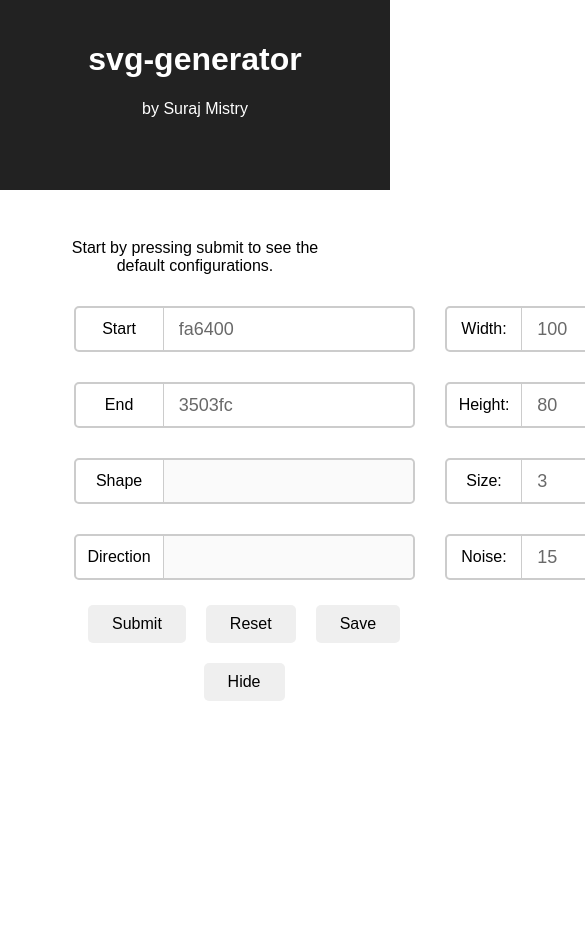
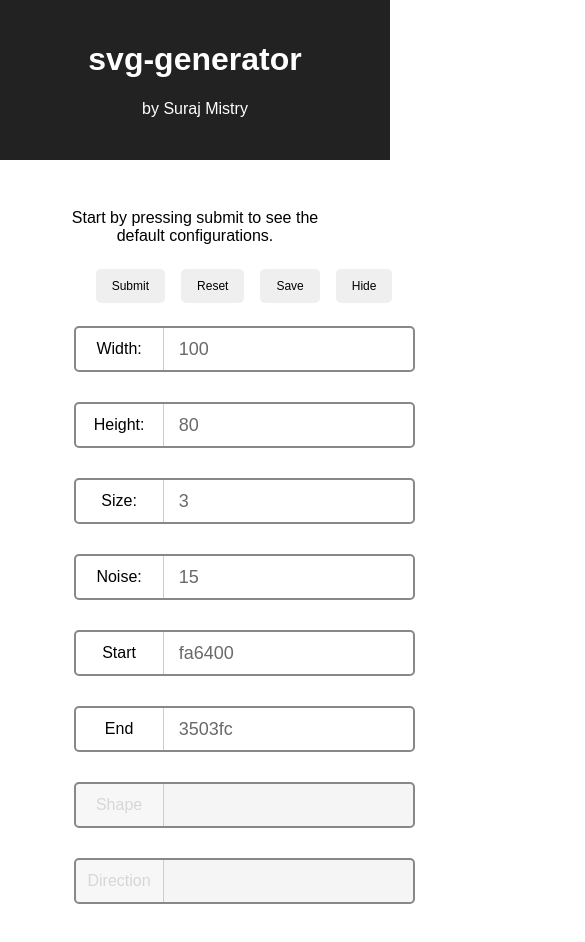
Before and after one commit to surmistry/svg-generator-app, a React (Create React App) app: page / in a window 390 px wide. Shown: the top 942 px of the page, 585 px wide, since content can reach past the window. Before the commit the page ends 844 px from the top, so only its background shows below. Built offline with nearby package versions, Linux system fonts and the light colour scheme.

Commit message:
Add form styles and responsivenes

```diff
--- a/src/App.css
+++ b/src/App.css
@@ -13,7 +13,7 @@ p#root-variable-store{
 
 .App-header {
   background-color: #222;
-  height: 150px;
+  height: 120px;
   padding: 20px;
   color: white;
 }
@@ -37,7 +37,7 @@ p#root-variable-store{
 
 svg {
   position: absolute;
-  top: 190px;
+  top: 160px;
   left: 0;
   z-index: -1;
 }
@@ -47,7 +47,8 @@ svg {
   grid-template-areas:
   'left-col right-col'
   'left-col right-col'
-  'left-col right-col';
+  'left-col right-col'
+  'submit-col submit-col';
 
   grid-auto-columns: 1fr 1fr;
   }
@@ -78,16 +79,17 @@ div.input.error{
 
 }
 
-input.input {
-  /* width: 54px; */
-}
 
 .input > label {
   display: grid;
   grid-auto-columns: 1fr 2fr;
   background: #fff6;
-  border: 2px solid #ccc;
+  border: 2px solid #888;
   border-radius: 5px;
+}
+.input > label.disabled {
+  background-color: #00000008;
+  color: #0002;
 }
 
 span.input-label {
@@ -100,7 +102,7 @@ span.input-label {
 }
 
 
-.input > label > input:focus {
+.input > label > input:focus, .input > label > input:hover  {
   outline: 3px #aaaaaa;
 }
 
@@ -114,6 +116,9 @@ span.input-label {
   font-size: 18px;
 }
 
+div.submit-button {
+  grid-area: submit-col;
+}
 .btn {
   border: none;
   color: black;
@@ -127,9 +132,70 @@ span.input-label {
   margin: 10px;
 }
 
+.btn:hover {
+  background-color: #e0e0e0;
+}
+
+.btn:disabled:hover{
+  background-color: #ffffff44;;
+}
+
 .btn:focus {
   outline: none;
   margin: 8px;
   border: 2px solid #999999;
+}
+.save-menu {
+  position: absolute;
+  background-color: #f9f9f9;
+  min-width: 160px;
+  border: 2px solid #888;
+  border-radius: 5px;
+  z-index: 1;
+  margin-top: 15px;
+  padding: 6px;
+  outline: none;
+}
+
+
+.save-menu > option {
+  color: black;
+  padding: 12px 16px;
+  text-decoration: none;
+  display: block;
+}
+
+.btn.save {
+  margin-left: 170px;
 
 }
+@media only screen and (min-width: 635px) and (max-width: 886px) {
+
+.body-inputs__container {
+  display: grid;
+  grid-template-areas:
+  'submit-col'
+  'right-col'
+  'left-col';
+
+  grid-auto-columns: 1fr;
+  }
+}
+
+@media only screen and (max-width: 634px) {
+
+  .body-inputs__container {
+    display: grid;
+    grid-template-areas:
+    'submit-col'
+    'right-col'
+    'left-col';
+
+    grid-auto-columns: 1fr;
+    }
+  .btn {
+    padding: 10px 16px;
+    font-size: 12px;
+    margin: 8px;
+  }
+}
```
